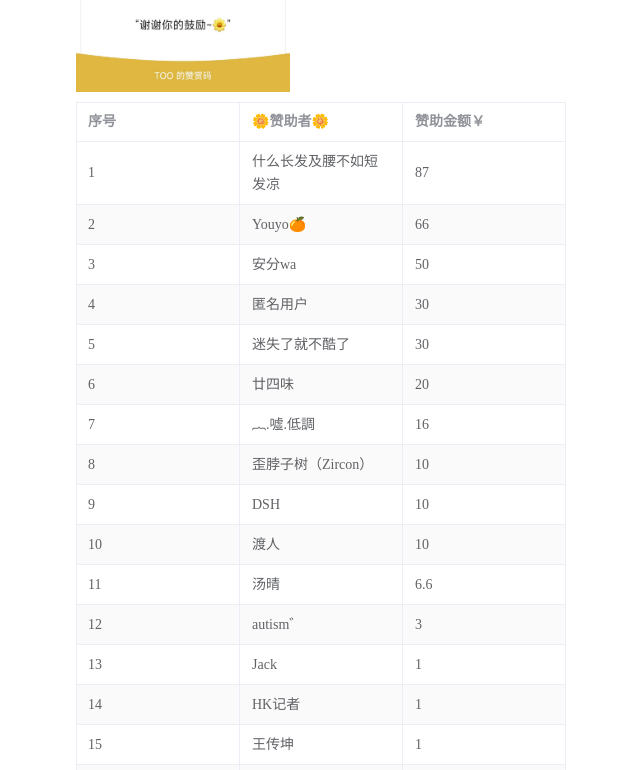
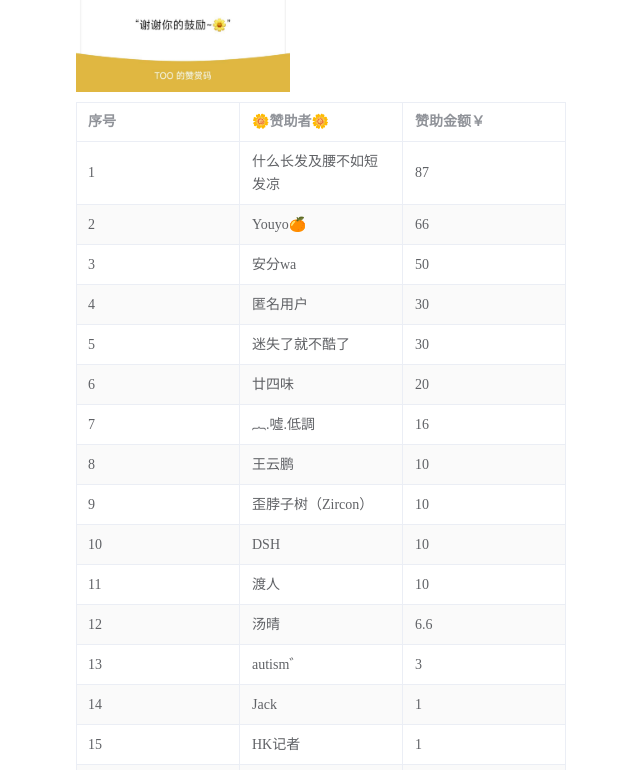
Before and after one commit to Bistutu/GoMusic, a Vue app in the folder static/: page / in a window 1280 px wide. Shown: the part 1570-2340 px from the top of the page, without its empty margins (258-898 px from the left). Built offline with nearby package versions, Linux system fonts and the light colour scheme.

Commit message:
add sponsor

```diff
--- a/static/src/App.vue
+++ b/static/src/App.vue
@@ -229,19 +229,21 @@ const sponsorData = [
   {'no': '5', 'name': '迷失了就不酷了', 'sponsorship': '30'},
   {'no': '6', 'name': '廿四味', 'sponsorship': '20'},
   {'no': '7', 'name': '︷.噓.低調', 'sponsorship': '16'},
-  {'no': '8', 'name': '歪脖子树（Zircon）', 'sponsorship':'10'},
-  {'no': '9', 'name': 'DSH', 'sponsorship': '10'},
-  {'no': '10', 'name': '渡人', 'sponsorship': '10'},
-  {'no': '11', 'name': '汤晴', 'sponsorship': '6.6'},
-  {'no': '12', 'name': 'autism゛', 'sponsorship': '3'},
-  {'no': '13', 'name': 'Jack', 'sponsorship': '1'},
-  {'no': '14', 'name': 'HK记者', 'sponsorship': '1'},
-  {'no': '15', 'name': '王传坤', 'sponsorship': '1'},
-  {'no': '16', 'name': '木木子', 'sponsorship': '1'},
-  {'no': '17', 'name': 'young', 'sponsorship': '1'},
-  {'no': '18', 'name': '拍视频的🐠', 'sponsorship': '1'},
-  {'no': '19', 'name': '良人眷', 'sponsorship': '1'},
-  {'no': '20', 'name': '…', 'sponsorship': '…'}
+  {'no': '8', 'name': '王云鹏', 'sponsorship': '10'},
+  {'no': '9', 'name': '歪脖子树（Zircon）', 'sponsorship': '10'},
+  {'no': '10', 'name': 'DSH', 'sponsorship': '10'},
+  {'no': '11', 'name': '渡人', 'sponsorship': '10'},
+  {'no': '12', 'name': '汤晴', 'sponsorship': '6.6'},
+  {'no': '13', 'name': 'autism゛', 'sponsorship': '3'},
+  {'no': '14', 'name': 'Jack', 'sponsorship': '1'},
+  {'no': '15', 'name': 'HK记者', 'sponsorship': '1'},
+  {'no': '16', 'name': '王传坤', 'sponsorship': '1'},
+  {'no': '17', 'name': '木木子', 'sponsorship': '1'},
+  {'no': '18', 'name': 'young', 'sponsorship': '1'},
+  {'no': '19', 'name': '拍视频的🐠', 'sponsorship': '1'},
+  {'no': '20', 'name': '良人眷', 'sponsorship': '1'},
+  {'no': '21', 'name': '王康', 'sponsorship': '1'},
+  {'no': '22', 'name': '…', 'sponsorship': '…'}
 ]
 
 function reset(msg) {
```
Also changed, not shown: 1 other file (tests, documents, lock files or other folders).
